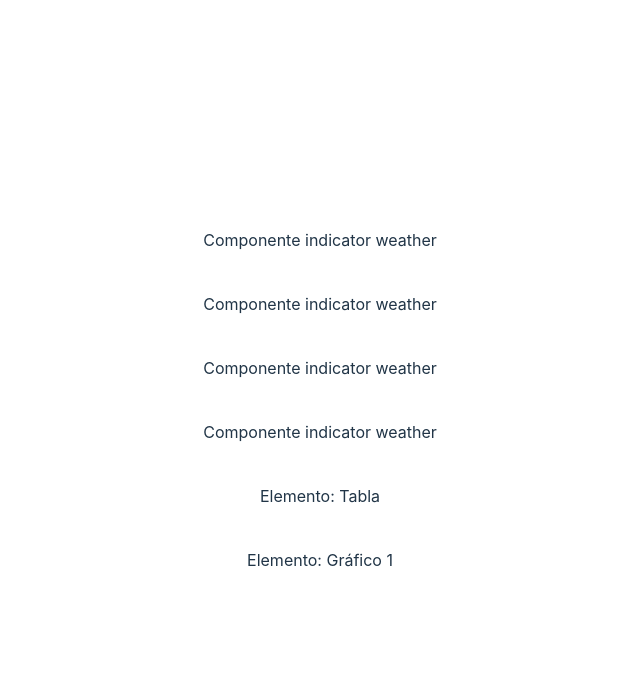
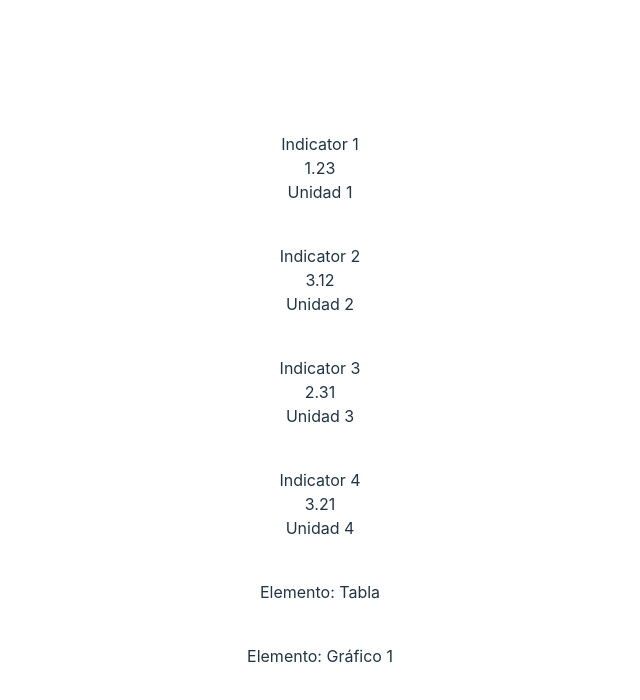
Before and after one commit to porrasmdz/dashboard, a React (Vite) app: page / in a window 1280 px wide. Shown: the top 700 px of the page, without its empty margins (320-960 px from the left). Built offline with nearby package versions, Linux system fonts and the light colour scheme.

Commit message:
feat: indicator weather data

```diff
--- a/src/App.tsx
+++ b/src/App.tsx
@@ -8,10 +8,10 @@ function App() {
     <Grid container spacing={5}>
 
     {/* Indicadores */}
-    <Grid size={{xs: 12, xl:3}}><IndicatorWeather /></Grid>
-    <Grid size={{xs: 12, xl:3}}><IndicatorWeather /></Grid>
-    <Grid size={{xs: 12, xl:3}}><IndicatorWeather /></Grid>
-    <Grid size={{xs: 12, xl:3}}><IndicatorWeather /></Grid>
+    <Grid size={{xs: 12, xl:3}}><IndicatorWeather  title={'Indicator 1'} subtitle={'Unidad 1'} value={"1.23"} /></Grid>
+    <Grid size={{xs: 12, xl:3}}><IndicatorWeather  title={'Indicator 2'} subtitle={'Unidad 2'} value={"3.12"} /></Grid>
+    <Grid size={{xs: 12, xl:3}}><IndicatorWeather  title={'Indicator 3'} subtitle={'Unidad 3'} value={"2.31"} /></Grid>
+    <Grid size={{xs: 12, xl:3}}><IndicatorWeather  title={'Indicator 4'} subtitle={'Unidad 4'} value={"3.21"} /></Grid>
 
     {/* Tabla */}
     <Grid size={{xs: 12, xl:8}}>Elemento: Tabla</Grid>
--- a/src/components/IndicatorWeather.tsx
+++ b/src/components/IndicatorWeather.tsx
@@ -1,6 +1,13 @@
+interface Indicator {
+    title?: String;
+    subtitle?: String;
+    value?: String;
+}
 
-export default function IndicatorWeather() {
-    return ( <>
-    Componente indicator weather
+export default function IndicatorWeather(config : Indicator) {
+    return (    <>
+        {config.title}<br/>
+        {config.value}<br/>
+        {config.subtitle}
     </> );
 }
```
